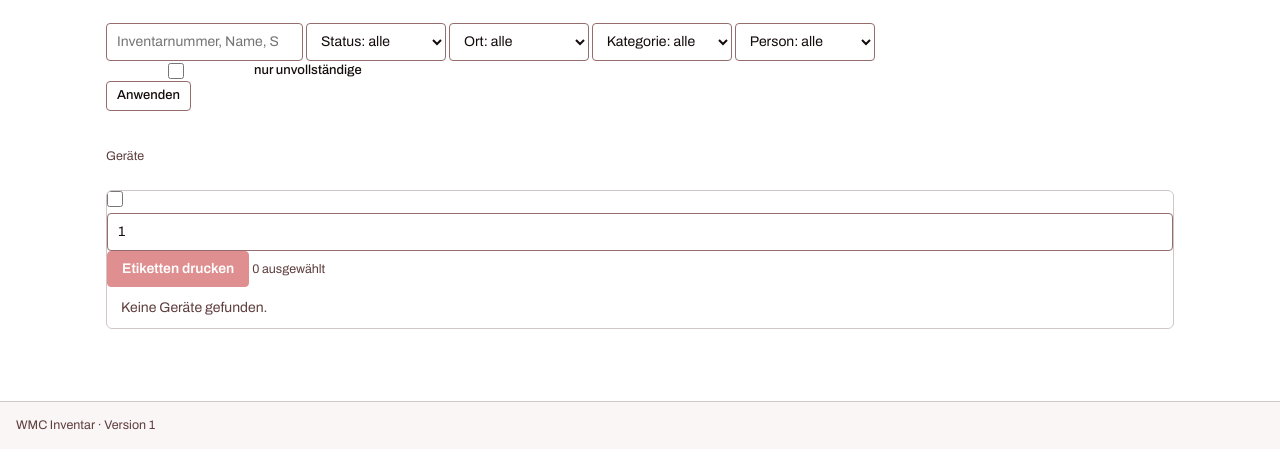
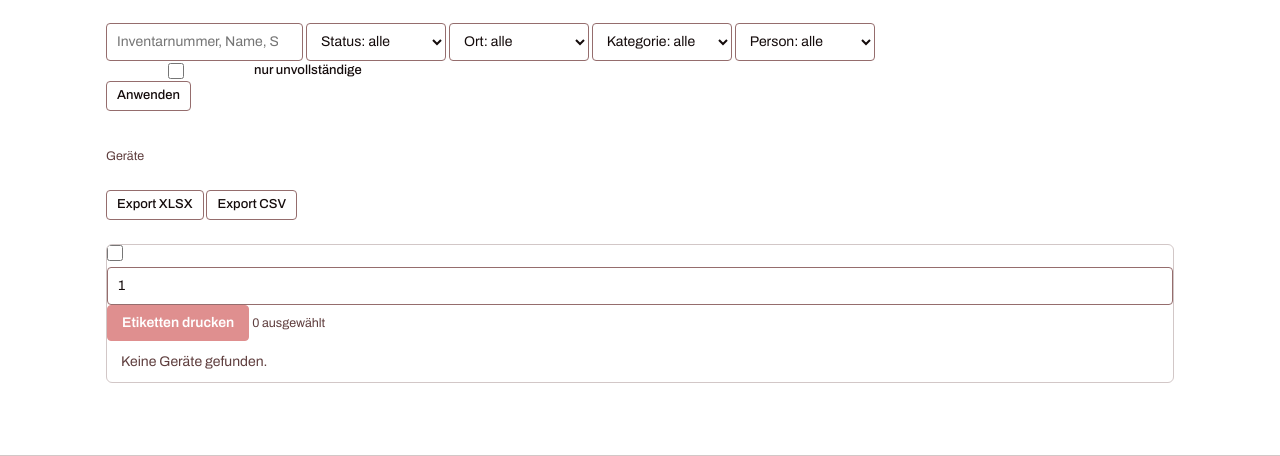
Before and after one commit to Wamocon/wmc-inventar, a Django app: template templates/geraete/liste.html in a window 1280 px wide. Shown: the part 143-599 px from the top of the page. Run offline with Django 5.2, Linux system fonts and the light colour scheme; the template is opened without the code that fills it, so the values that code supplies are empty.

Commit message:
A-0909 7: Export-Buttons export-xlsx und export-csv auf der Geräte-Liste (F-103)

```diff
--- a/templates/geraete/liste.html
+++ b/templates/geraete/liste.html
@@ -40,6 +40,11 @@
 
 <p class="anzahl" data-test="anzahl">{{ anzahl }} {% if anzahl == 1 %}Gerät{% else %}Geräte{% endif %}</p>
 
+<div class="export-aktionen">
+    <a class="btn sm" href="?format=xlsx{% if suche %}&amp;q={{ suche }}{% endif %}{% if status_filter %}&amp;status={{ status_filter }}{% endif %}{% if ort_filter %}&amp;ort={{ ort_filter }}{% endif %}{% if kategorie_filter %}&amp;kategorie={{ kategorie_filter }}{% endif %}{% if person_filter %}&amp;person={{ person_filter }}{% endif %}{% if unvollstaendig %}&amp;unvollstaendig=1{% endif %}" data-test="export-xlsx">Export XLSX</a>
+    <a class="btn sm" href="?format=csv{% if suche %}&amp;q={{ suche }}{% endif %}{% if status_filter %}&amp;status={{ status_filter }}{% endif %}{% if ort_filter %}&amp;ort={{ ort_filter }}{% endif %}{% if kategorie_filter %}&amp;kategorie={{ kategorie_filter }}{% endif %}{% if person_filter %}&amp;person={{ person_filter }}{% endif %}{% if unvollstaendig %}&amp;unvollstaendig=1{% endif %}" data-test="export-csv">Export CSV</a>
+</div>
+
 {% if fortschritt %}
 <div class="abschnitt" data-test="inventur-fortschritt">
   <span data-test="ist">{{ fortschritt.geprueft }}</span>
```
